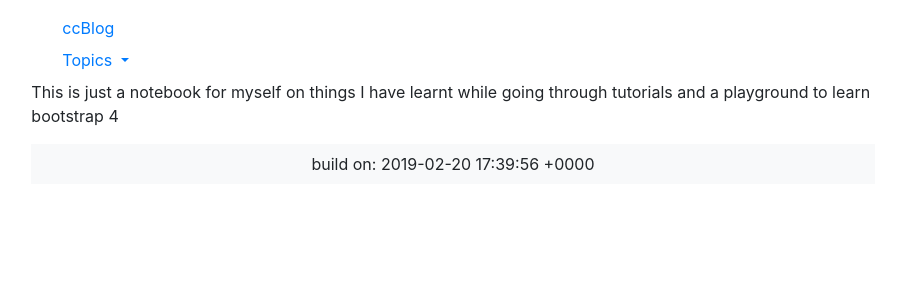
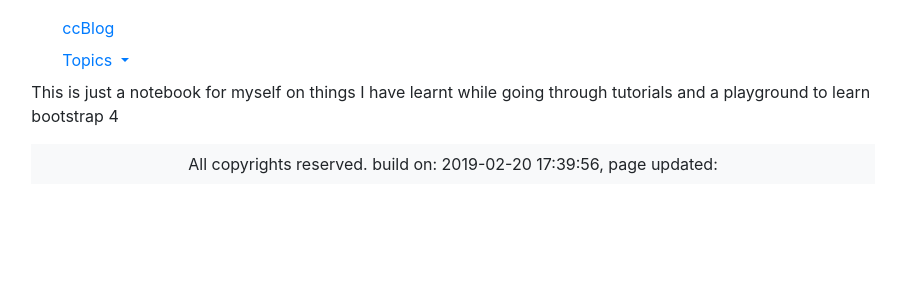
Before and after one commit to CoolColdUK/CoolColdUK.github.io, a Jekyll site: the page built from index.html, in a window 1280 px wide. Shown: the top 300 px of the page, without its empty margins (187-1087 px from the left). Built offline with Jekyll 4.4.1, drawn with Linux system fonts in a browser that asks for light colours; nearby versions of some CDN libraries.

Commit message:
Update footer.html
add copyright note, page update time

```diff
--- a/_includes/footer.html
+++ b/_includes/footer.html
@@ -1,3 +1,3 @@
 <div class="navbar navbar-expand-sm bg-light justify-content-center">
-    build on: {{ site.time  }}
+    All copyrights reserved. build on: {{ site.time | date: "%Y-%m-%d %H:%M:%S" }}, page updated: {{ page.date | date: "%Y-%m-%d %H:%M:%S" }}
 </div>
```
